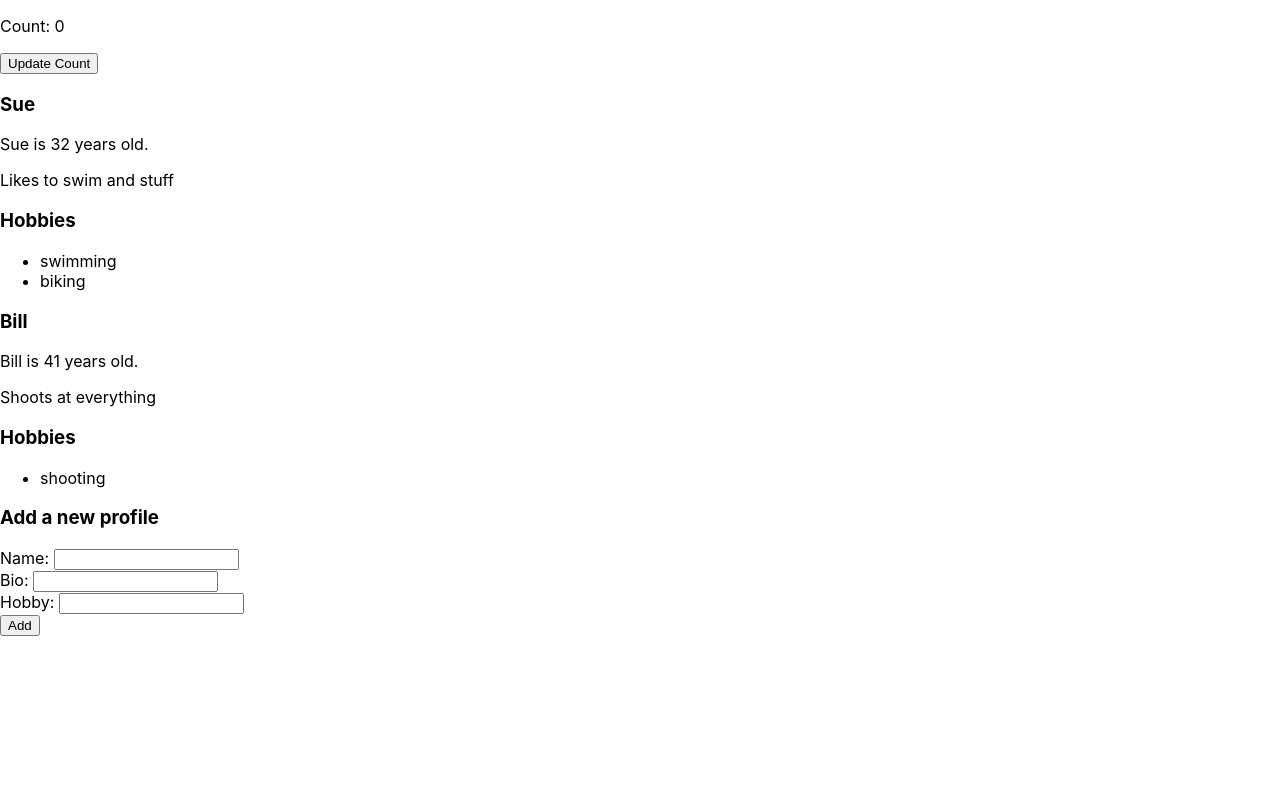
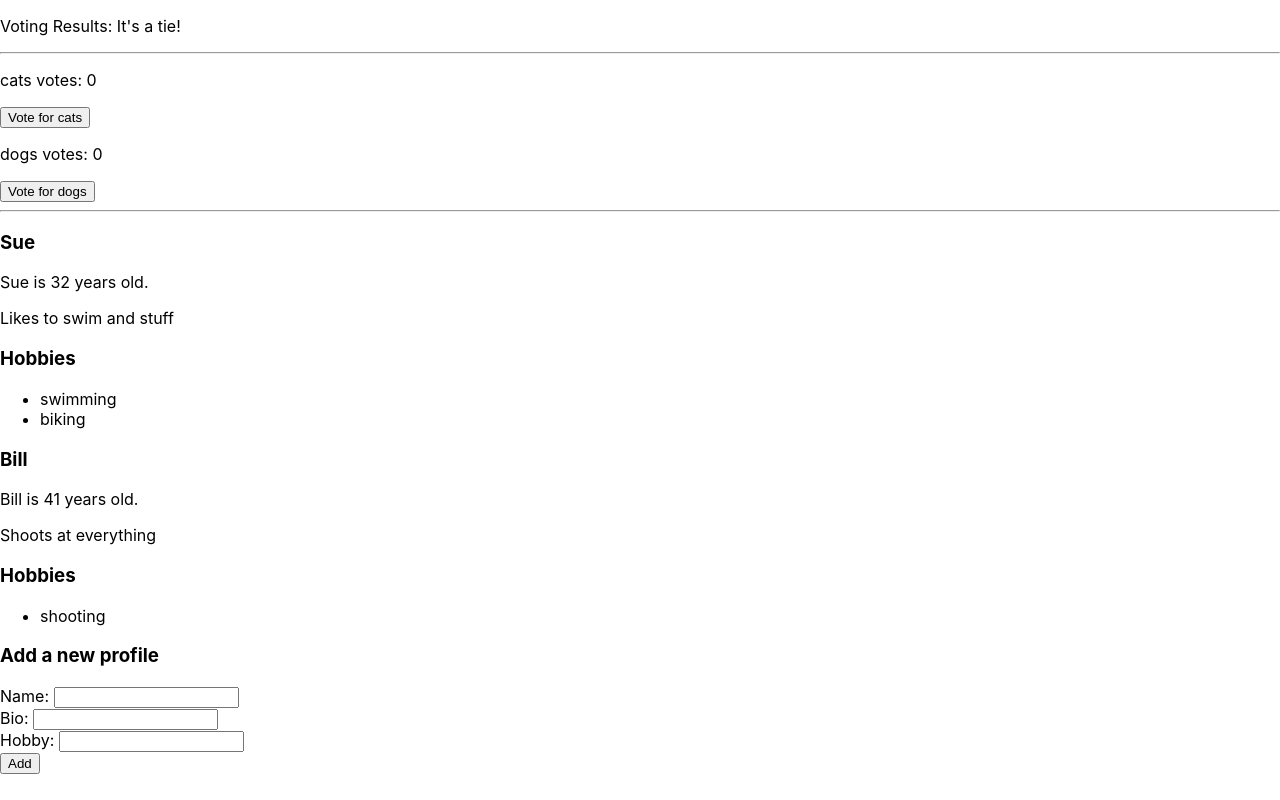
Before and after one commit to tlanders/reactjs-fundamentals-first, a React (Create React App) app: page / in a window 1280 px wide. Built offline with nearby package versions, Linux system fonts and the light colour scheme.

Commit message:
added slightly more complicated function component that uses useState hook

```diff
--- a/src/App.js
+++ b/src/App.js
@@ -19,6 +19,32 @@ function Counter() {
             <button onClick={() => setCount(count + 1)}>
                 Update Count
             </button>
+        </div>
+    );
+}
+
+function Vote({option1, option2}) {
+    const [option1Counter, setCount1] = useState(0);
+    const [option2Counter, setCount2] = useState(0);
+
+    let results;
+    if(option1Counter > option2Counter) {
+        results = `${option1} is the winner!`;
+    } else if(option1Counter < option2Counter) {
+        results = `${option2} is the winner!`;
+    } else {
+        results = "It's a tie!";
+    }
+    return (
+        <div>
+            <p>Voting Results: {results}</p>
+            <hr/>
+            <p>{option1} votes: {option1Counter}</p>
+            <button onClick={() => setCount1(option1Counter + 1)}>Vote for {option1}</button>
+
+            <p>{option2} votes: {option2Counter}</p>
+            <button onClick={() => setCount2(option2Counter + 1)}>Vote for {option2}</button>
+            <hr/>
         </div>
     );
 }
@@ -70,7 +96,8 @@ class App extends React.Component {
         })
         return (
             <div className="App">
-                <Counter/>
+                <Vote option1='cats' option2='dogs'/>
+                {/*<Counter/>*/}
                 {/*<User name={"Charlie"} job={"instructor"}/>*/}
                 {/*<User2 name={"Billy"} job={"preacher"}/>*/}
                 {/*<User3 name={"Jayne"} job={"student"}/>*/}
```
